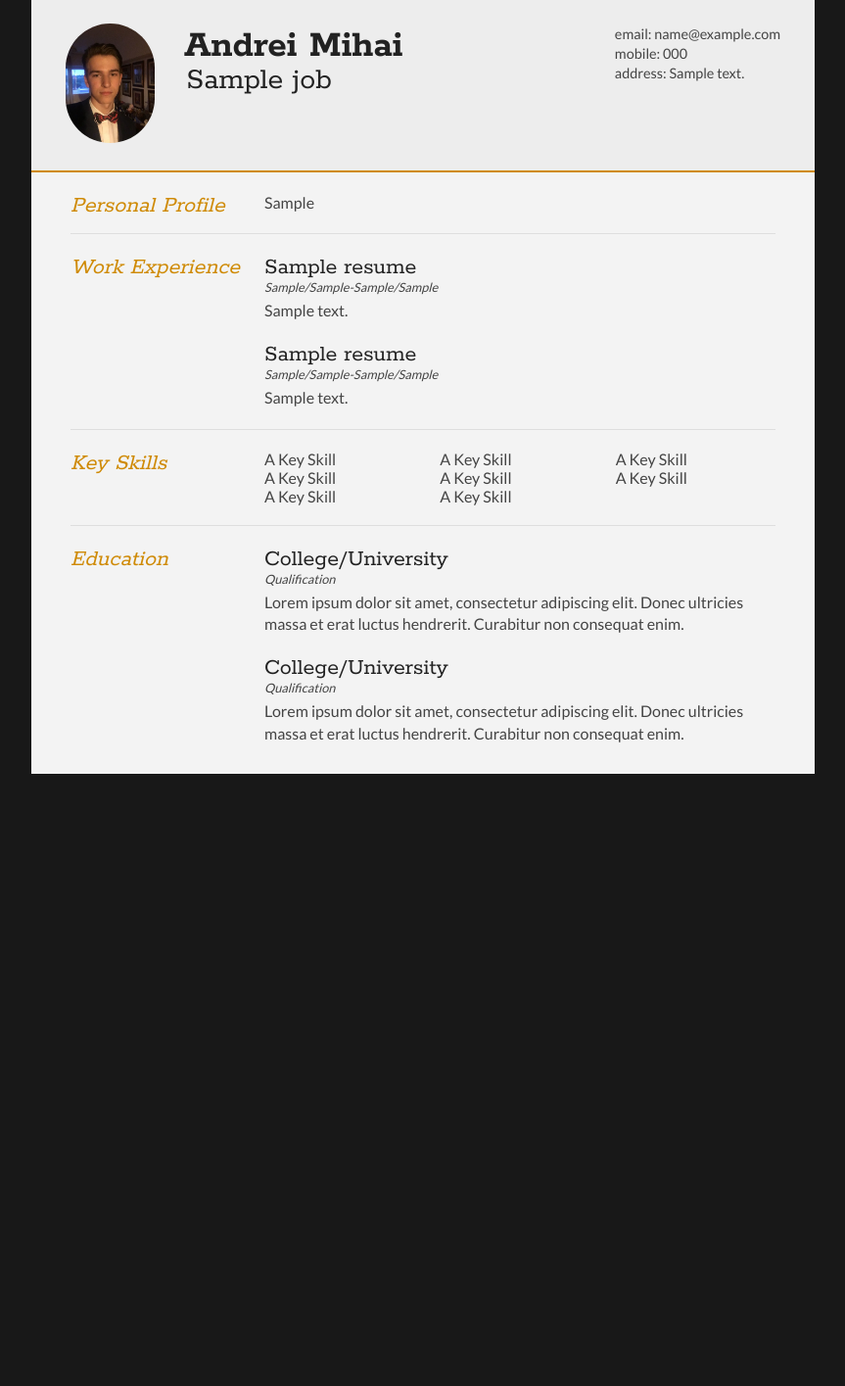
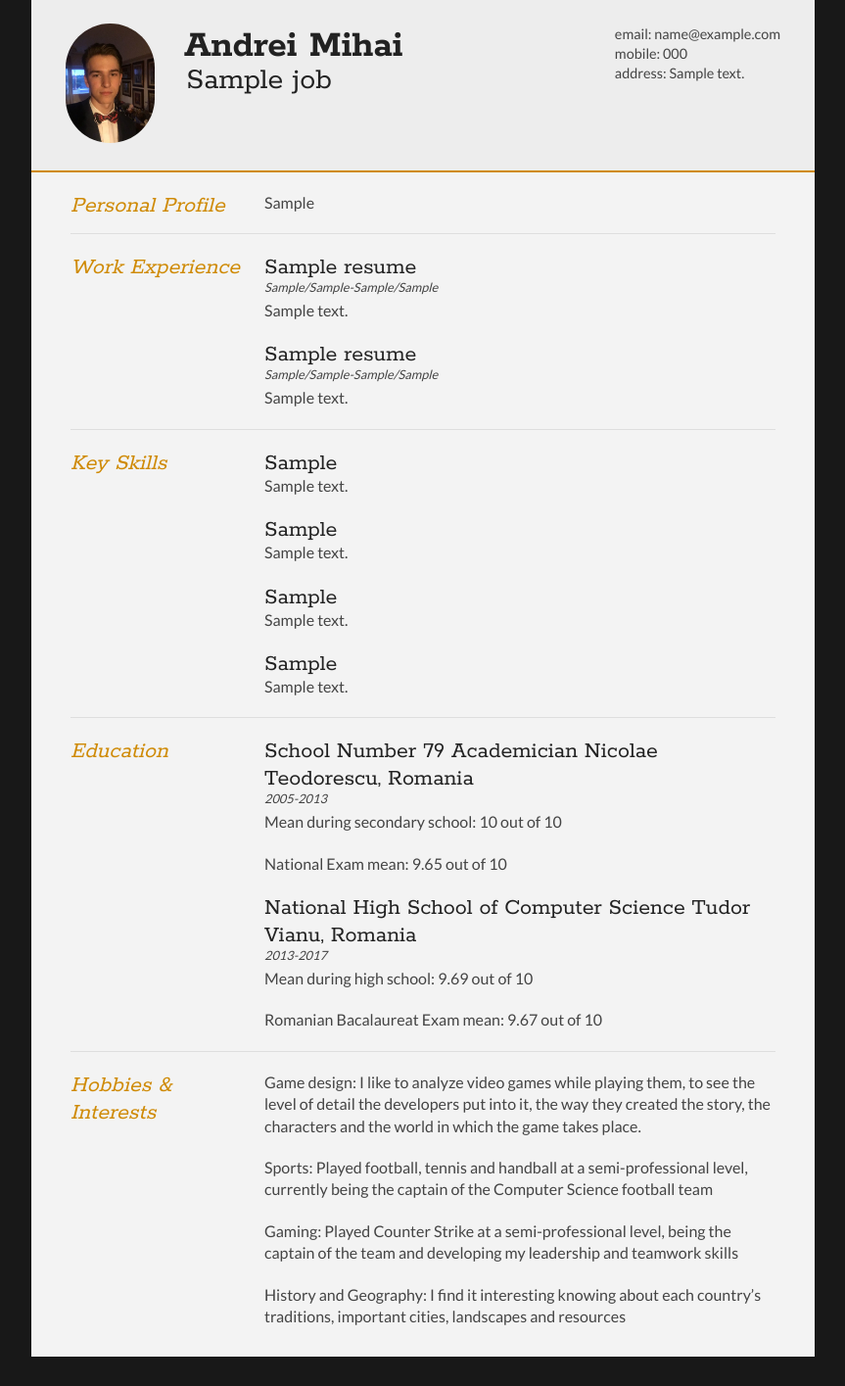
Before and after one commit to axm1414/my-first-blog, a Django app: template blog/templates/blog/resume_detail.html in a window 1280 px wide. Shown: the part 70-1485 px from the top of the page at 98% size, without its empty margins (208-1071 px from the left). Before the commit the page ends 860 px from the top, so only its background shows below. Run offline with Django 3.2, Linux system fonts and the light colour scheme; the template is opened without the code that fills it: most values are stand-ins (such as "Sample title", 1, 10 or a date in 2020).

Commit message:
Finished CV

```diff
--- a/blog/forms.py
+++ b/blog/forms.py
@@ -24,5 +24,9 @@ class ResumeForm(forms.ModelForm):
         'job',
         'personalProfile',
         'jobTitle1', 'start_year1', 'start_month1' ,'end_year1', 'end_month1', 'job_description1',
-        'jobTitle2', 'start_year2', 'start_month2' ,'end_year2', 'end_month2', 'job_description2'
+        'jobTitle2', 'start_year2', 'start_month2' ,'end_year2', 'end_month2', 'job_description2',
+        'skillField1', 'skillDescription1',
+        'skillField2', 'skillDescription2',
+        'skillField3', 'skillDescription3',
+        'skillField4', 'skillDescription4',
         ]
--- a/blog/templates/blog/resume_detail.html
+++ b/blog/templates/blog/resume_detail.html
@@ -99,16 +99,14 @@
 			</div>
 
 			<div class="sectionContent">
-				<ul class="keySkills">
-					<li>A Key Skill</li>
-					<li>A Key Skill</li>
-					<li>A Key Skill</li>
-					<li>A Key Skill</li>
-					<li>A Key Skill</li>
-					<li>A Key Skill</li>
-					<li>A Key Skill</li>
-					<li>A Key Skill</li>
-				</ul>
+				<h2>{{resume.skillField1}}</h2>
+				<p>{{resume.skillDescription1}}</p>
+				<h2>{{resume.skillField2}}</h2>
+				<p>{{resume.skillDescription2}}</p>
+				<h2>{{resume.skillField3}}</h2>
+				<p>{{resume.skillDescription3}}</p>
+				<h2>{{resume.skillField4}}</h2>
+				<p>{{resume.skillDescription4}}</p>
 			</div>
 			<div class="clear"></div>
 		</section>
@@ -121,15 +119,35 @@
 
 			<div class="sectionContent">
 				<article>
-					<h2>College/University</h2>
-					<p class="subDetails">Qualification</p>
-					<p>Lorem ipsum dolor sit amet, consectetur adipiscing elit. Donec ultricies massa et erat luctus hendrerit. Curabitur non consequat enim.</p>
+					<h2>School Number 79 Academician Nicolae Teodorescu, Romania</h2>
+					<p class="subDetails">2005-2013</p>
+					<p>Mean during secondary school: 10 out of 10</p>
+					<p>National Exam mean: 9.65 out of 10 </p>
 				</article>
 
 				<article>
-					<h2>College/University</h2>
-					<p class="subDetails">Qualification</p>
-					<p>Lorem ipsum dolor sit amet, consectetur adipiscing elit. Donec ultricies massa et erat luctus hendrerit. Curabitur non consequat enim.</p>
+					<h2>National High School of Computer Science Tudor Vianu, Romania</h2>
+					<p class="subDetails">2013-2017</p>
+					<p>Mean during high school: 9.69 out of 10</p>
+					<p>Romanian Bacalaureat Exam mean: 9.67 out of 10</p>
+				</article>
+			</div>
+			<div class="clear"></div>
+		</section>
+
+
+		<section>
+			<div class="sectionTitle">
+				<h1>Hobbies & Interests</h1>
+			</div>
+
+			<div class="sectionContent">
+				<article>
+					<p>Game design: I like to analyze video games while playing them, to see the level of detail the developers put into it, the way they created the story, the characters and the world in which the game takes place.</p>
+					<p>Sports: Played football, tennis and handball at a semi-professional level, currently being the captain of the Computer Science football team</p>
+					<p>Gaming: Played Counter Strike at a semi-professional level, being the captain of the team and developing my leadership and teamwork skills</p>
+					<p>History and Geography: I find it interesting knowing about each country’s traditions, important cities, landscapes and resources</p>
+
 				</article>
 			</div>
 			<div class="clear"></div>
```
Also changed, not shown: blog/models.py (+8 -0 lines), blog/migrations/0010_auto_20200831_0957.py (added), blog/migrations/0011_resume_skillfield4.py (added), blog/migrations/0012_auto_20200831_1008.py (added).
